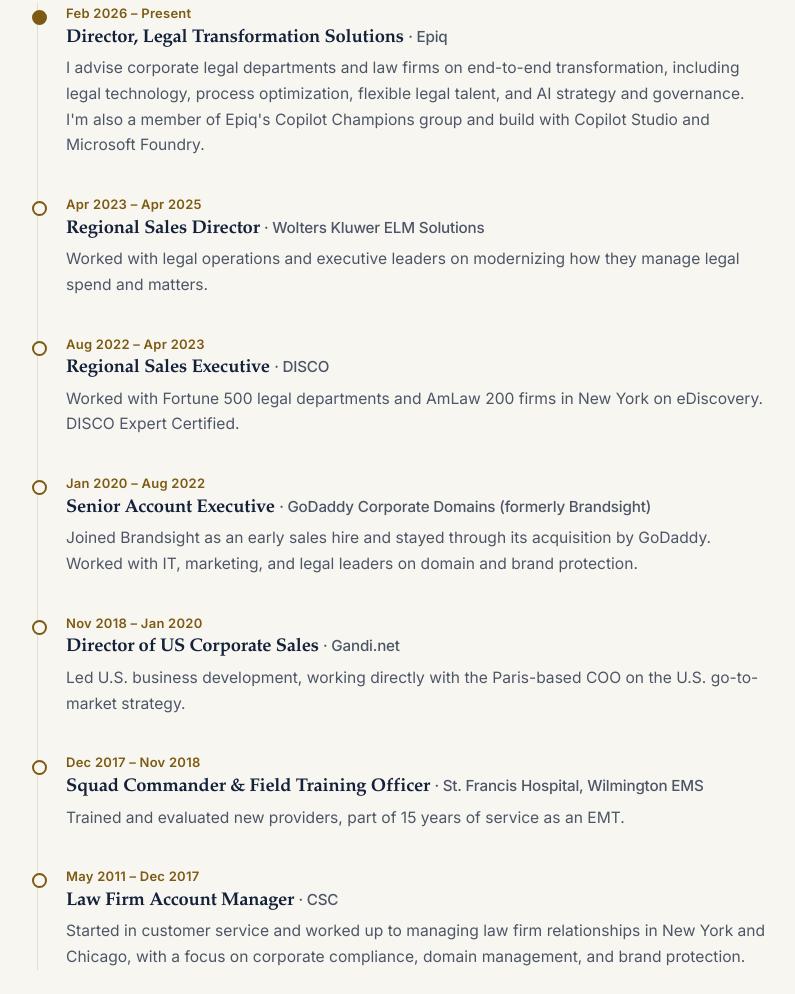
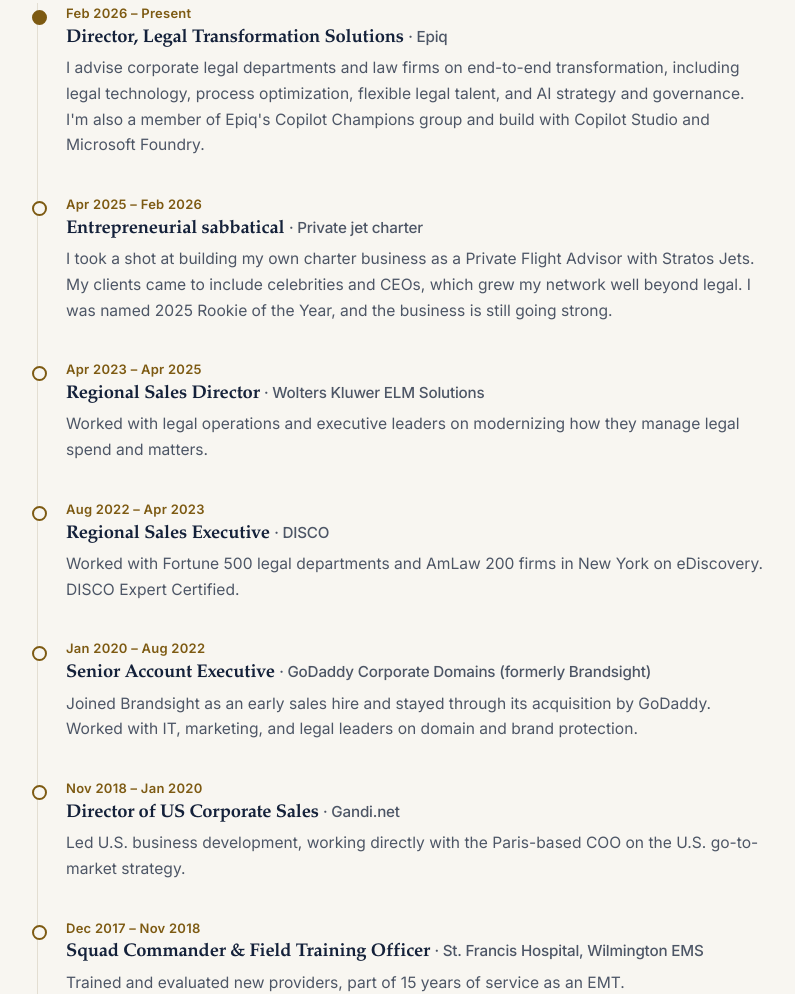
Before and after one commit to jesse307/jessemarsh-site, a plain HTML site: page index.html in a window 1280 px wide. Shown: the part 914-1908 px from the top of the page, without its empty margins (88-883 px from the left). Drawn offline with Linux system fonts and the light colour scheme.

Commit message:
Add entrepreneurial sabbatical entry to timeline (#2)
Co-authored-by: Jesse Marsh <jessemarsh@Macmini.localdomain>

```diff
--- a/index.html
+++ b/index.html
@@ -158,6 +158,7 @@
 <p class="lead">I've spent my career working with legal teams: law firms, corporate legal departments, and the people who support them. Here's where I've been along the way.</p>
 <ol class="timeline">
 <li class="job now"><p class="when">Feb 2026 – Present</p><h3>Director, Legal Transformation Solutions <span class="org">· Epiq</span></h3><p>I advise corporate legal departments and law firms on end-to-end transformation, including legal technology, process optimization, flexible legal talent, and AI strategy and governance. I'm also a member of Epiq's Copilot Champions group and build with Copilot Studio and Microsoft Foundry.</p></li>
+<li class="job"><p class="when">Apr 2025 – Feb 2026</p><h3>Entrepreneurial sabbatical <span class="org">· Private jet charter</span></h3><p>I took a shot at building my own charter business as a Private Flight Advisor with Stratos Jets. My clients came to include celebrities and CEOs, which grew my network well beyond legal. I was named 2025 Rookie of the Year, and the business is still going strong.</p></li>
 <li class="job"><p class="when">Apr 2023 – Apr 2025</p><h3>Regional Sales Director <span class="org">· Wolters Kluwer ELM Solutions</span></h3><p>Worked with legal operations and executive leaders on modernizing how they manage legal spend and matters.</p></li>
 <li class="job"><p class="when">Aug 2022 – Apr 2023</p><h3>Regional Sales Executive <span class="org">· DISCO</span></h3><p>Worked with Fortune 500 legal departments and AmLaw 200 firms in New York on eDiscovery. DISCO Expert Certified.</p></li>
 <li class="job"><p class="when">Jan 2020 – Aug 2022</p><h3>Senior Account Executive <span class="org">· GoDaddy Corporate Domains (formerly Brandsight)</span></h3><p>Joined Brandsight as an early sales hire and stayed through its acquisition by GoDaddy. Worked with IT, marketing, and legal leaders on domain and brand protection.</p></li>
```
